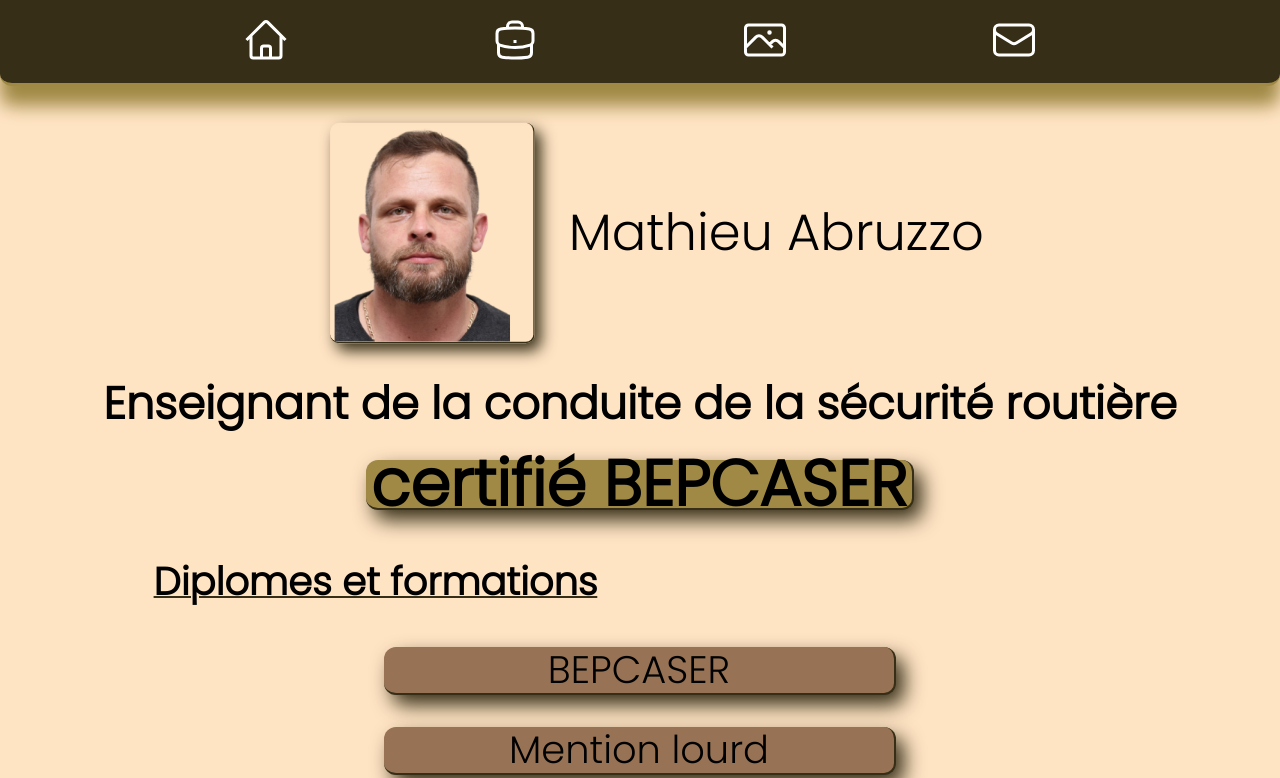
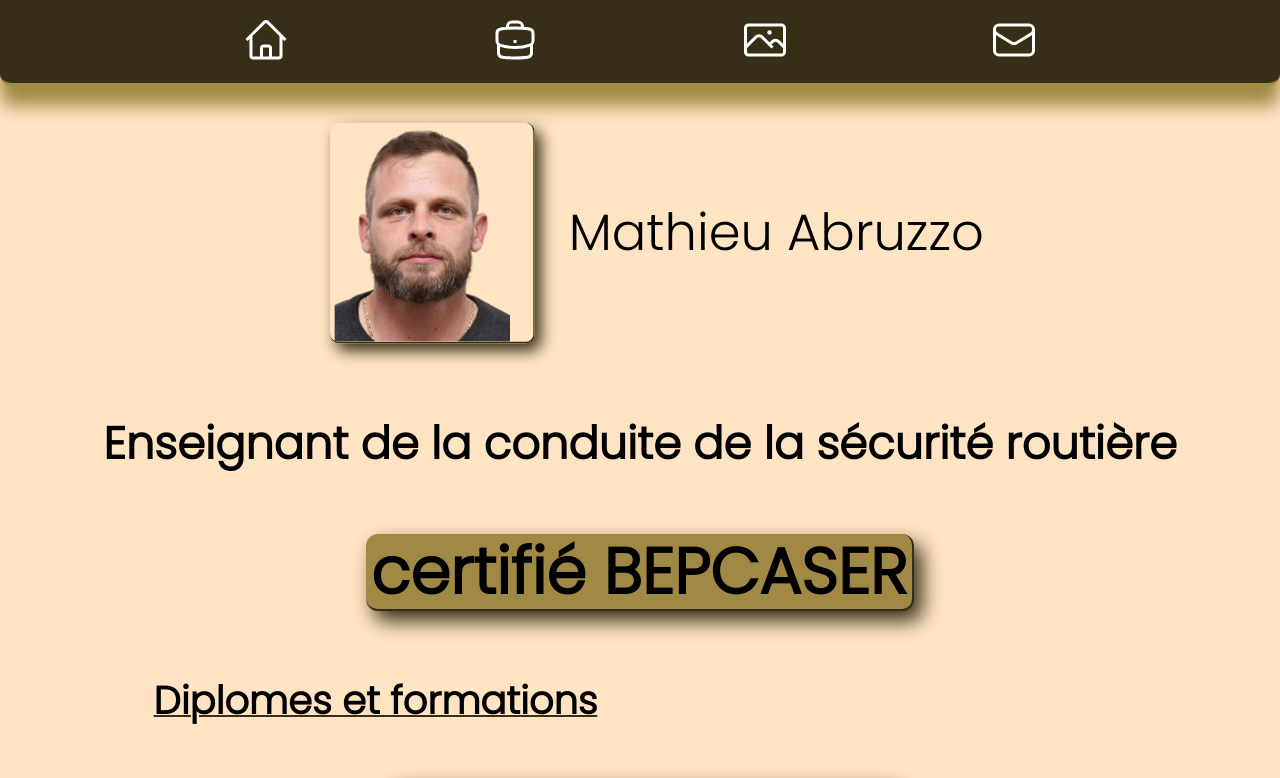
Before and after one commit to Xcaliburns/mathieu-formations, a React (Vite) app: page /experience in a window 1280 px wide. Shown: the top 778 px of the page. Built offline with nearby package versions, Linux system fonts and the light colour scheme.

Commit message:
experience ok

```diff
--- a/src/index.css
+++ b/src/index.css
@@ -196,7 +196,7 @@ input {
 }
 
 .experience p {
-  line-height: 3rem;
+  line-height: 4vw;
 }
 
 .experience .date {
@@ -219,6 +219,7 @@ input {
 
 .experience .CV .col1 .metier {
   font-size: 3.5vw;
+  margin-bottom: 3%;
 }
 
 .experience .CV .col1 .name {
@@ -228,6 +229,7 @@ input {
   justify-content: center;
   width: 100%;
   font-size: 4vw;
+  margin-bottom: 3%;
 }
 
 .experience .CV .col1 .name .photo {
@@ -249,6 +251,9 @@ input {
 }
 
 .experience .CV .col1 .fonction .certif {
+  height: 6vw;
+  display: flex;
+  align-items: center;
   font-size: 5vw;
   padding: 0 5px;
   background-color: #a08945;
@@ -257,7 +262,7 @@ input {
   border-bottom: 2px solid #362E17;
   box-shadow: 8px 10px 20px #362E17;
   margin-top: 2rem;
-  margin-bottom: 1rem;
+  margin-bottom: 3%;
 }
 
 .experience .CV .col2 {
@@ -274,6 +279,7 @@ input {
   padding-left: 12%;
   text-decoration: solid underline 2px #362E17;
   font-weight: bold;
+  margin-bottom: 1%;
 }
 
 .experience .CV .col2 .diplome {
--- a/src/index.scss
+++ b/src/index.scss
@@ -216,7 +216,7 @@ $fontsizelarge:3vw;
 
 .experience{
     p{
-        line-height: 3rem;
+        line-height: 4vw;
     }
     .date{
         background-color: #a08945;
@@ -235,6 +235,7 @@ $fontsizelarge:3vw;
         align-items: center;
         .metier{
             font-size: 3.5vw;
+            margin-bottom: 3%;
         }
         .name{
             display: flex;
@@ -243,6 +244,7 @@ $fontsizelarge:3vw;
             justify-content: center;
             width: 100%;
             font-size: 4vw;
+            margin-bottom: 3%;
             .photo{
               @include standard-box($shadowColor);
                scale:0.75;
@@ -258,6 +260,9 @@ $fontsizelarge:3vw;
             font-weight: bold;
             font-size: 3vw;
             .certif{
+                height:6vw;
+                display: flex;
+                align-items: center;
                 font-size: 5vw;
                 padding: 0 5px;
                 background-color: #a08945;
@@ -266,7 +271,7 @@ $fontsizelarge:3vw;
                 border-bottom:2px solid  $shadowColor;
                 box-shadow: 8px 10px 20px  $shadowColor;
                 margin-top: 2rem;
-                 margin-bottom:1rem;
+                 margin-bottom: 3%;
             }
         }
 
@@ -281,6 +286,7 @@ $fontsizelarge:3vw;
             text-align: left;
     .underline-txt{
               @include underline-text($shadowColor);
+               margin-bottom:1%;
             }
 
     .diplome{
```
Also changed, not shown: src/index.min.css.
